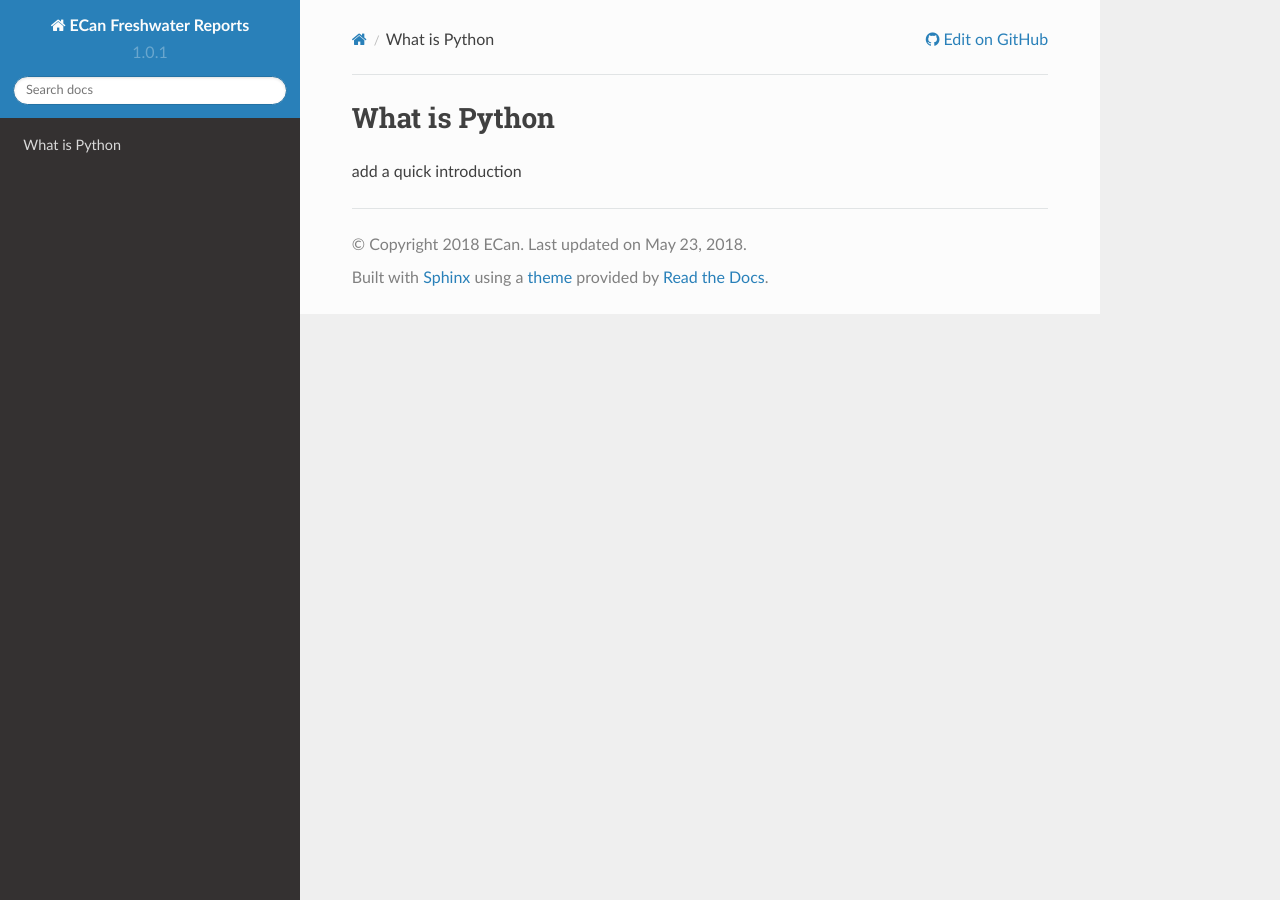
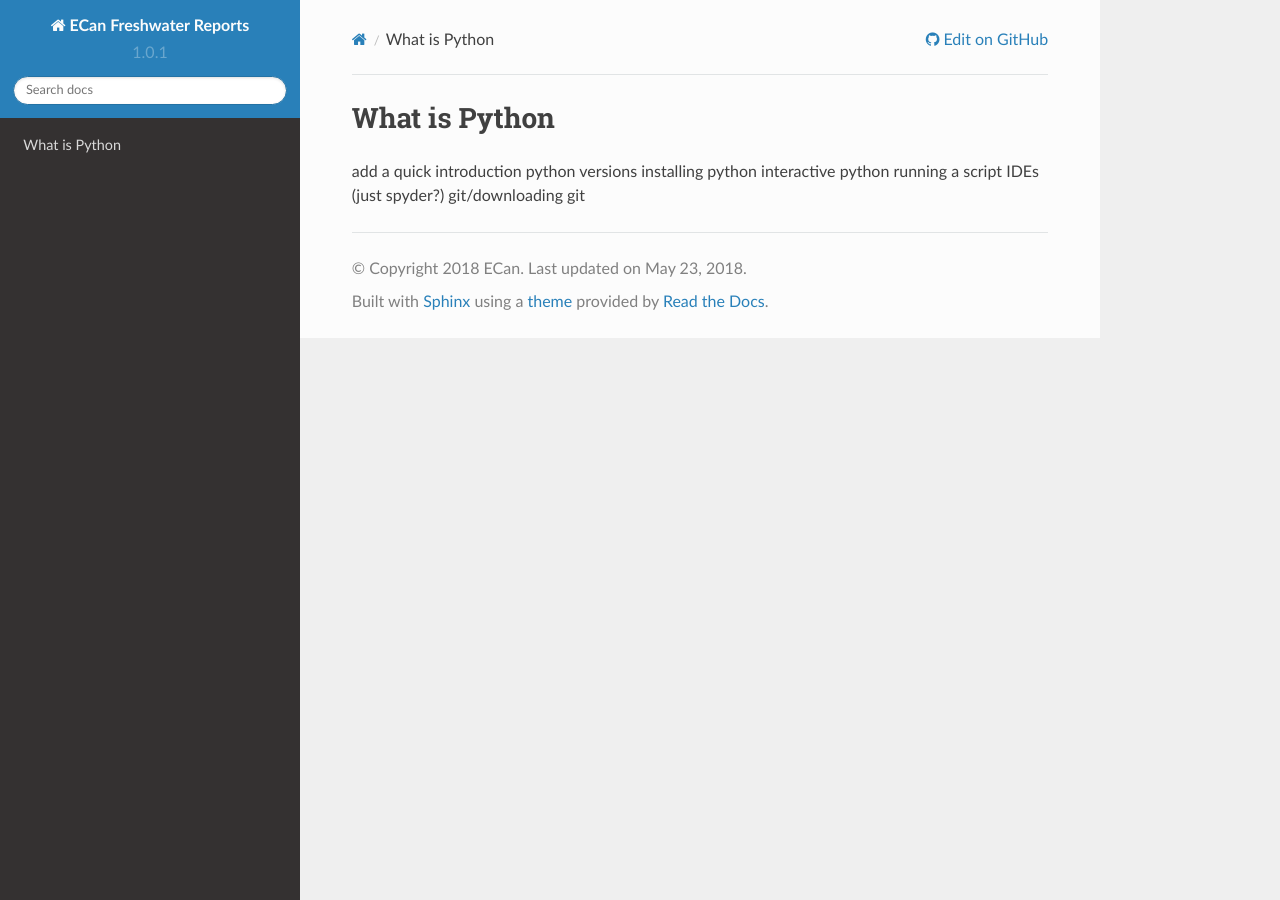
Before and after one commit to hansonmcoombs/training-basic_python, a Sphinx documentation site: the page built from sphinx/source/whatpython.rst, in a window 1280 px wide. Built offline with Sphinx 7.4.7 and the Read the Docs theme 2.0.0, drawn with Linux system fonts in a browser that asks for light colours; pages that are not in the unit, such as notebooks, are missing from menus.

Commit message:
first try

```diff
--- a/sphinx/source/whatpython.rst
+++ b/sphinx/source/whatpython.rst
@@ -2,3 +2,9 @@ What is Python
 ================
 
 add a quick introduction
+python versions
+installing python
+interactive python
+running a script
+IDEs (just spyder?)
+git/downloading git
```
Also changed, not shown: sphinx/source/basic_objects.rst (+20 -5 lines), sphinx/source/string_details.rst (+10 -0 lines), sphinx/source/the_list.rst (+10 -0 lines).
